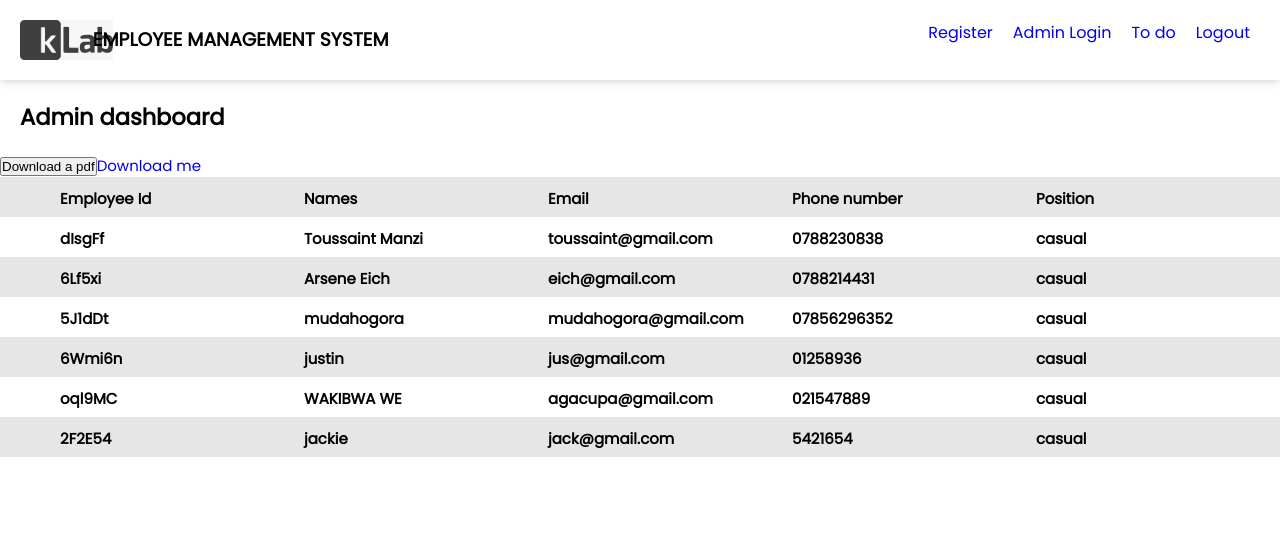
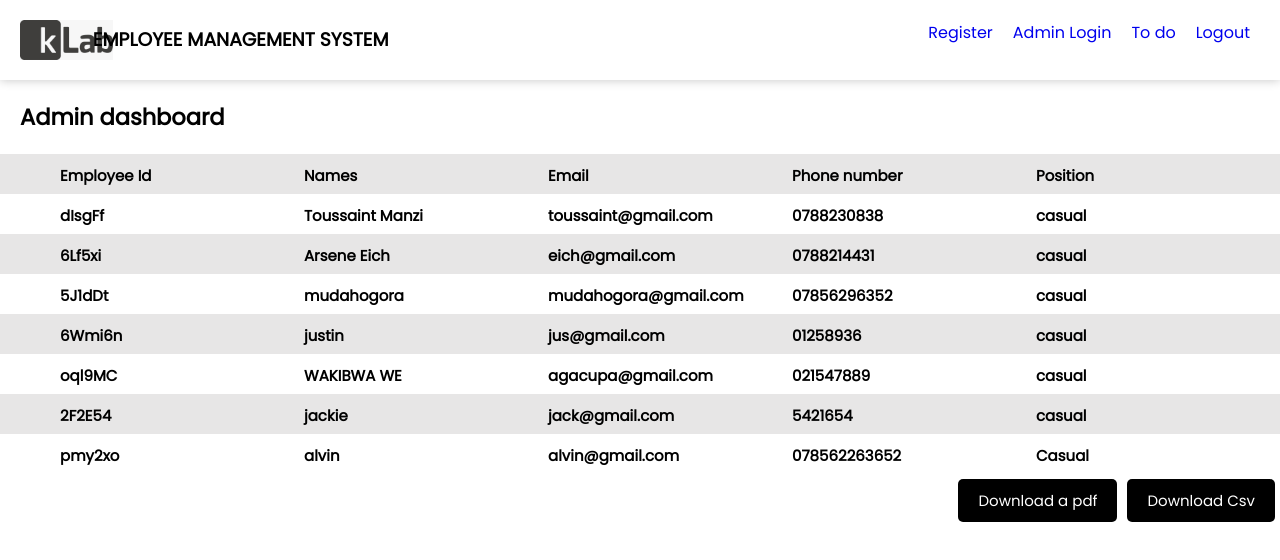
Before and after one commit to Toussaint-Manzi/React-Employee-management-system, a React (Create React App) app: page /admin in a window 1280 px wide. Shown: the top 560 px of the page. Built offline with nearby package versions, Linux system fonts and the light colour scheme; data requests are answered from the project's data file.

Commit message:
made some changes on the buttons

```diff
--- a/db/db.json
+++ b/db/db.json
@@ -6,13 +6,18 @@
       "completed": false
     },
     {
-      "title": "coding",
+      "title": "code",
       "id": "9e4f8516-ed86-4dbc-a12b-e5b6836d13fe",
       "completed": false
     },
     {
       "title": "eating",
       "id": "c16ff5c8-e64b-499c-b7f6-ec277d248308",
+      "completed": false
+    },
+    {
+      "id": "c1490312-c24f-4fa6-a22e-4f4de2b36e8a",
+      "title": "sdfdsfsd",
       "completed": false
     }
   ],
@@ -64,6 +69,13 @@
       "phone": "5421654",
       "position": "casual",
       "password": "12345"
+    },
+    {
+      "id": "pmy2xo",
+      "name": "alvin",
+      "email": "alvin@gmail.com",
+      "phone": "078562263652",
+      "password": "12345"
     }
   ]
 }
--- a/src/components/Admin.js
+++ b/src/components/Admin.js
@@ -2,7 +2,7 @@ import { useState,useEffect } from 'react'
 import axios from 'axios'
 import jsPDF from "jspdf";
 import autoTable from 'jspdf-autotable';
-import { CSVLink, CSVDownload } from "react-csv";
+import { CSVLink } from "react-csv";
 
 
 const Admin = () => {
@@ -30,12 +30,10 @@ const Admin = () => {
     let arr = []
     for (let i=0;i<tasks.length;i++){
       arr.push(Object.values(tasks[i]));
-
     }
-    console.log(arr);
 
     autoTable(doc, {
-      title: 'Employees data',
+      title: ['Employees data'],
       head: [['EmployeeId','Name', 'Email','Phone number', 'Position']],
       body: arr,
     })
@@ -53,8 +51,6 @@ const Admin = () => {
   return (
     <div className='admin'>
       <h2>Admin dashboard</h2>
-      <button onClick={pdfDownloader}>Download a pdf</button>
-      <CSVLink data={csvData}>Download me</CSVLink>
       <ul>
         <li className='dash'>
           <h4>Employee Id</h4>
@@ -66,7 +62,7 @@ const Admin = () => {
         {!isLoading ? (tasks.map((task) =>{
           const { id,name,email,phone,position } = task;
         return(
-          <li key ={task.id} className="line dash">
+          <li key ={id} className="line dash">
             <h4>{id}</h4>
             <h4>{name}</h4>
             <h4>{email}</h4>
@@ -76,7 +72,10 @@ const Admin = () => {
         )
         })) : <div>Loading...</div> }
       </ul>
-
+      <div className='abtn'>
+        <button onClick={pdfDownloader} className='btn'>Download a pdf</button>
+        <CSVLink data={csvData} className='btn'>Download Csv</CSVLink>
+      </div>
     </div>
   )
 }
--- a/src/components/AdminLogin.js
+++ b/src/components/AdminLogin.js
@@ -21,7 +21,7 @@ const AdminLogin = () => {
       localStorage.setItem("Password" , inputPassword)
       navigate("/admin")
     }else {
-      alert("Wrong password")
+      alert("Entered Wrong password")
     }
   }
 
--- a/src/components/forms.js
+++ b/src/components/forms.js
@@ -40,7 +40,7 @@ const Forms = ( { todos, input, setTodos, setInput,edit , setEdit } ) => {
     axios.get(url).then((res)=>{
         setTodos(res.data);
     })
-  },[todos])
+  },[todos,setTodos])
   return (
     <div>
         <form onSubmit={ onSubmit } className='form-control  form-control-check'>
--- a/src/index.css
+++ b/src/index.css
@@ -204,6 +204,10 @@ footer {
   flex: 1;
 }
 
+.admin .abtn{
+  float: right;
+}
+
 /* Login section */
 
 .Lform {
```
